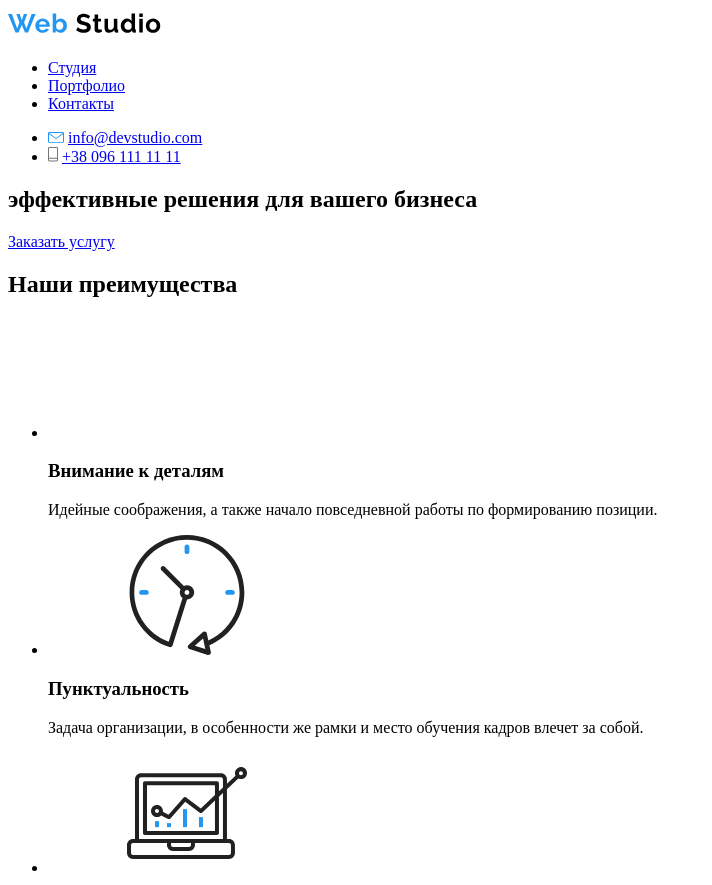
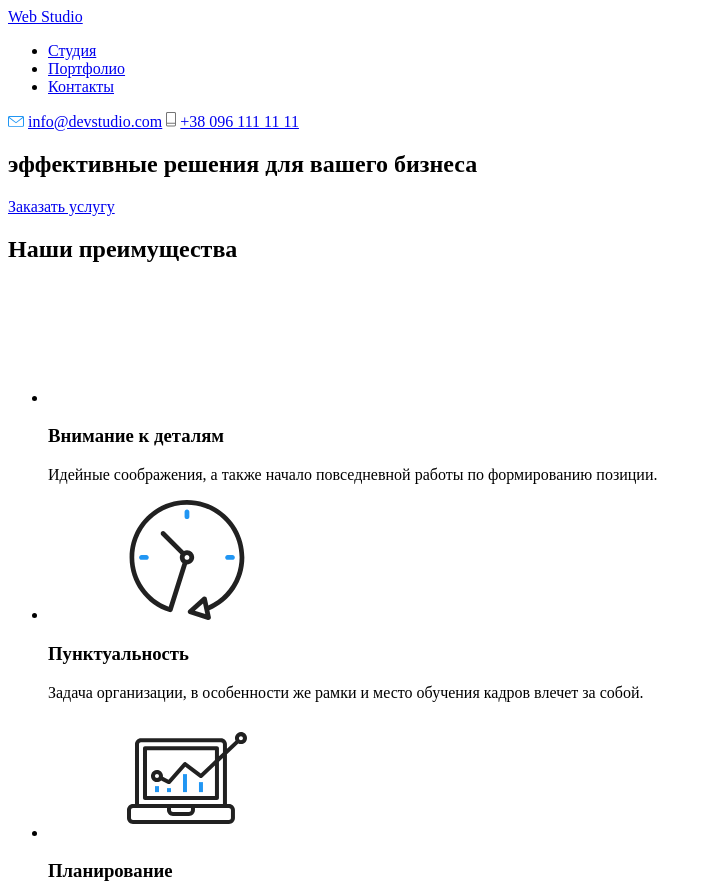
Before and after one commit to karine-morozova/goit-markup-hw-01, a plain HTML site: page index.html in a window 1280 px wide. Shown: the top 885 px of the page, without its empty margins (0-712 px from the left). Drawn offline with Linux system fonts and the light colour scheme.

Commit message:
Внесены правки в header

```diff
--- a/index.html
+++ b/index.html
@@ -10,14 +10,7 @@
     <!--Шапка профиля-->
     <header>
       <nav>
-        <a href="#">
-          <img
-            src="./images/web.svg"
-            width="153"
-            height="31"
-            alt="Логотип компании"
-          />
-        </a>
+        <a href="#">Web Studio</a>
         <ul>
           <li>
             <a href="#">Студия</a>
@@ -30,16 +23,13 @@
           </li>
         </ul>
       </nav>
-      <ul>
-        <li>
-          <img src="./images/envelope.svg" alt="Конверт" />
-          <a href="mailto:info@devstudio.com">info@devstudio.com</a>
-        </li>
-        <li>
-          <img src="./images/phone.svg" alt="Телефон" />
-          <a href="tel:+380961111111">+38 096 111 11 11</a>
-        </li>
-      </ul>
+      <div>
+        <img src="./images/envelope.svg" alt="Конверт" />
+        <a href="mailto:info@devstudio.com">info@devstudio.com</a>
+
+        <img src="./images/phone.svg" alt="Телефон" />
+        <a href="tel:+380961111111">+38 096 111 11 11</a>
+      </div>
     </header>
     <!--Главный и основной контент этой страницы-->
     <main>
```
